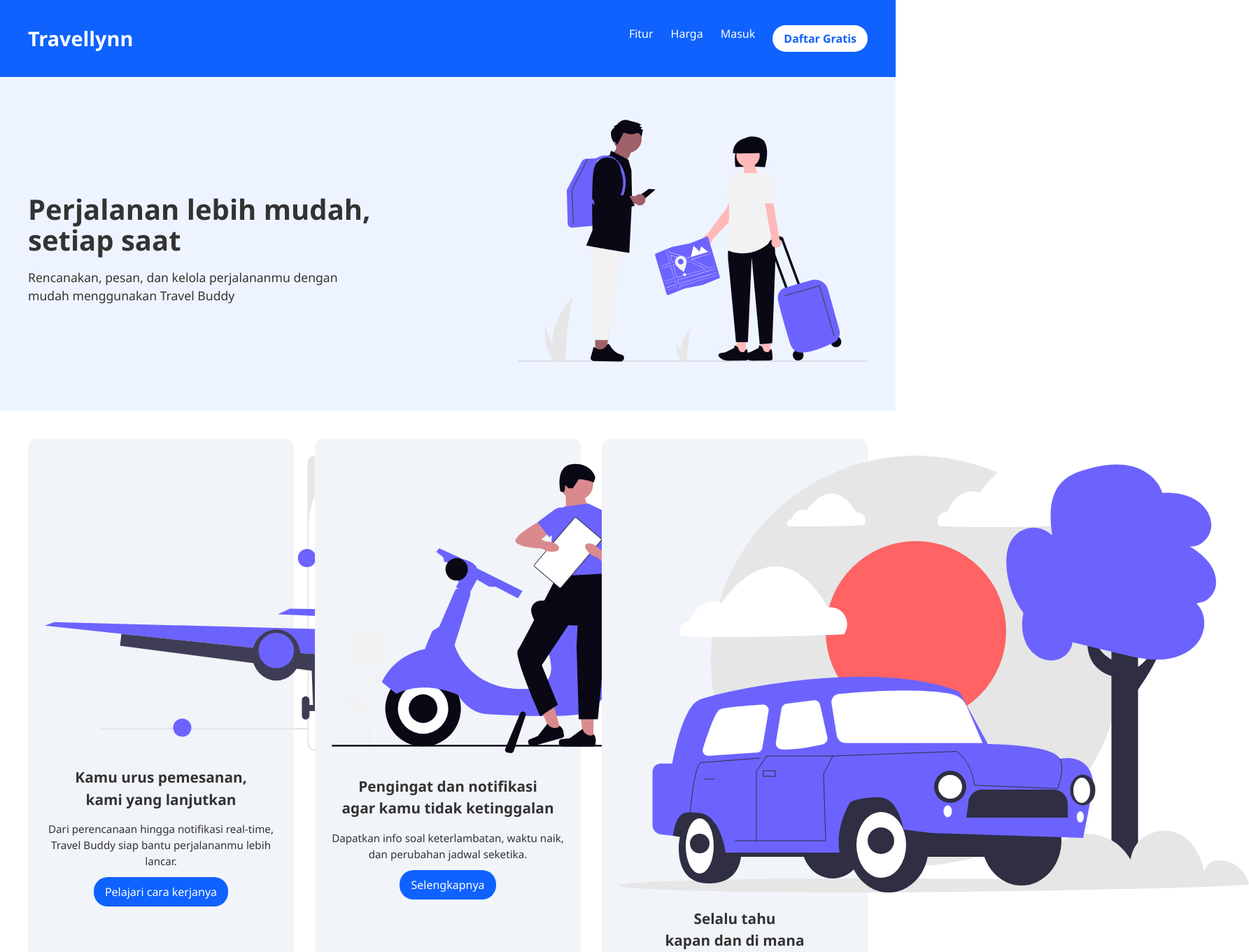
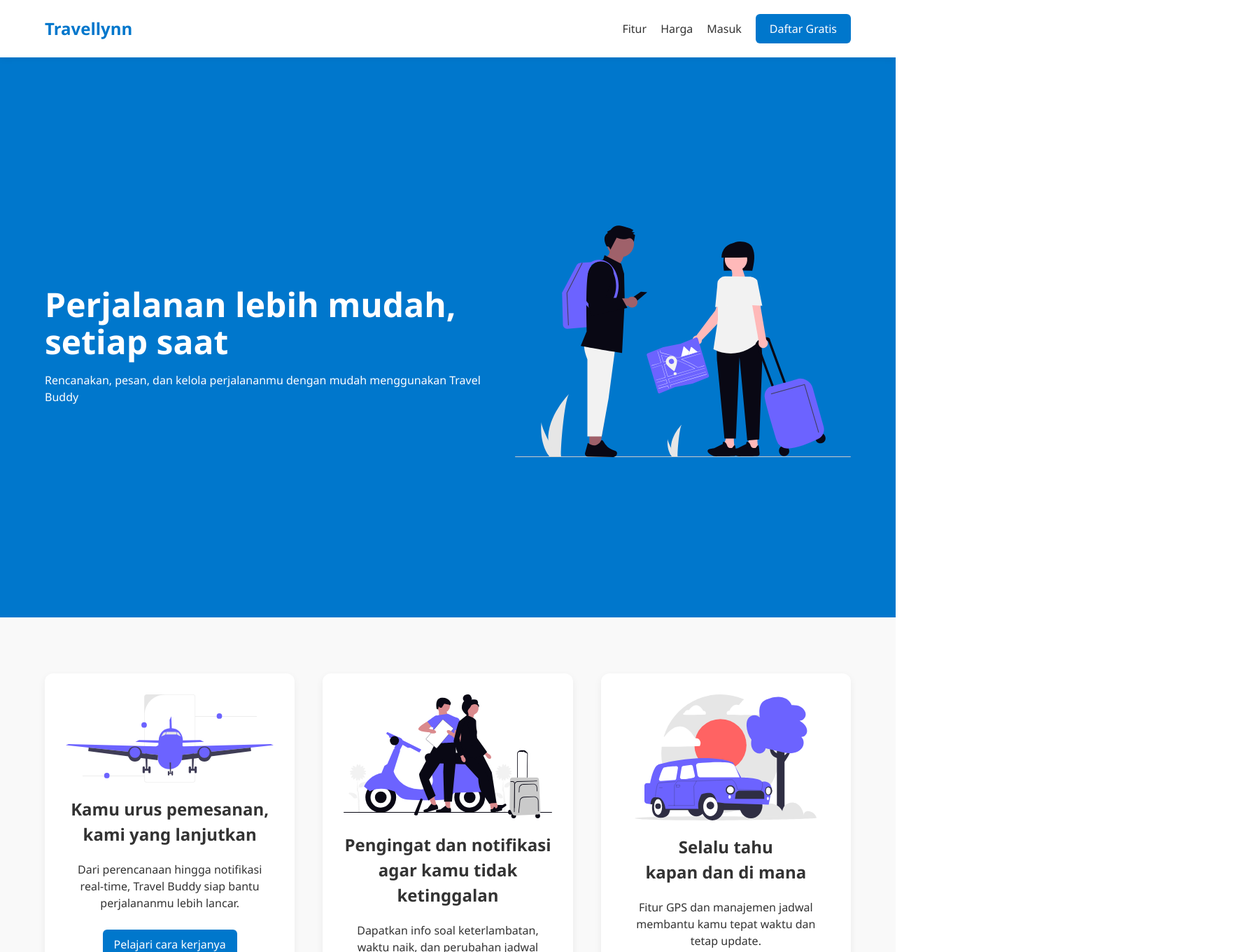
Before and after one commit to afiyyyyy/WEB-UAS-2025, a React (Vite) app: page / in a window 1280 px wide. Shown: the top 1360 px of the page at 70% size, 1785 px wide, since content can reach past the window. Built offline with nearby package versions, Linux system fonts and the light colour scheme.

Commit message:
Update konten dan style

```diff
--- a/src/App.css
+++ b/src/App.css
@@ -1,37 +1,55 @@
-/* Reset dan font dasar */
+/* src/App.css */
+
+* {
+  box-sizing: border-box;
+}
+html, body {
+  width: 100%;
+  height: auto;
+  padding: 0;
+  margin: 0;
+  overflow-x: hidden;
+}
+
+#root {
+  width: 100%;
+  overflow-x: hidden;
+}
+
 body {
   margin: 0;
-  font-family: 'Segoe UI', Tahoma, Geneva, Verdana, sans-serif;
-  background-color: #f9f9f9;
+  font-family: 'Segoe UI', sans-serif;
+  background: #f5f5f5;
   color: #333;
 }
 
-/* Container utama */
-.app-container {
-  display: flex;
-  flex-direction: column;
-  min-height: 100vh;
-}
-
-/* Navbar */
+/* === Travel Buddy === */
 .navbar {
   display: flex;
   justify-content: space-between;
   align-items: center;
-  padding: 20px 40px;
-  background-color: #0f62fe;
-  color: #fff;
+  background: white;
+  padding: 20px 5vw;
+  box-shadow: 0 2px 10px rgba(0,0,0,0.05);
+  position: sticky;
+  top: 0;
+  z-index: 1000;
+  width: 100%;
 }
 
 .logo {
-  font-size: 1.8rem;
   font-weight: bold;
+  font-size: 1.5em;
+  color: #0077cc;
 }
 
 .nav-links {
+  list-style: none;
   display: flex;
-  gap: 25px;
-  list-style: none;
+  gap: 20px;
+  align-items: center;
+  margin: 0;
+  padding: 0;
 }
 
 .nav-links li {
@@ -39,222 +57,336 @@ body {
 }
 
 .cta {
-  background-color: #fff;
-  color: #0f62fe;
-  padding: 8px 16px;
+  background: #0077cc;
+  color: white;
   border: none;
-  border-radius: 30px;
-  font-weight: bold;
+  padding: 10px 20px;
+  border-radius: 6px;
   cursor: pointer;
-  transition: background-color 0.3s ease;
 }
 
-.cta:hover {
-  background-color: #e5e5e5;
-}
-
-/* Hero Section */
 .hero {
   display: flex;
+  justify-content: space-between;
   align-items: center;
-  justify-content: space-between;
-  padding: 60px 40px;
-  background: #eef4ff;
+  background: #0077cc;
+  color: white;
+  padding: 80px 5vw;
+  min-height: 100vh;
   flex-wrap: wrap;
+  width: 100%;
+  overflow: hidden;
+  box-sizing: border-box;
 }
 
 .hero-text {
-  max-width: 500px;
+  flex: 1;
+  min-width: 280px;
 }
 
-.hero h1 {
-  font-size: 2.5rem;
-  margin-bottom: 16px;
-}
-
-.hero p {
-  font-size: 1.1rem;
+.hero-text h1 {
+  font-size: 3rem;
+  margin-bottom: 10px;
 }
 
 .hero img {
-  max-width: 500px;
+  flex: 1;
+  max-width: 480px;
+  margin-top: 20px;
   width: 100%;
   height: auto;
+  object-fit: contain;
 }
 
-/* Features */
 .features {
   display: grid;
-  grid-template-columns: repeat(auto-fit, minmax(300px, 1fr));
-  gap: 30px;
-  padding: 40px;
-  background-color: #fff;
+  grid-template-columns: repeat(auto-fit, minmax(280px, 1fr));
+  gap: 40px;
+  padding: 80px 5vw;
+  background: #f9f9f9;
+  width: 100%;
+  box-sizing: border-box;
 }
 
 .feature {
-  background: #f1f4f8;
-  padding: 24px;
+  background: white;
   border-radius: 12px;
+  padding: 30px;
   text-align: center;
+  box-shadow: 0 4px 12px rgba(0,0,0,0.06);
 }
 
-.feature h2 {
-  font-size: 1.3rem;
-  margin: 16px 0 10px;
-}
-
-.feature p {
-  font-size: 0.95rem;
-  margin-bottom: 12px;
+.feature img {
+  max-height: 180px;
+  width: auto;
+  height: auto;
+  max-width: 100%;
+  display: block;
+  margin: 0 auto 20px;
 }
 
 .feature button {
-  background-color: #0f62fe;
-  color: #fff;
+  background: #0077cc;
+  color: white;
   border: none;
   padding: 10px 16px;
-  border-radius: 20px;
+  border-radius: 6px;
+  margin-top: 10px;
   cursor: pointer;
-  font-weight: 500;
 }
 
-.feature button:hover {
-  background-color: #0041c2;
+.cta-banner {
+  text-align: center;
+  padding: 80px 5vw;
+  background: #eaf4ff;
+  width: 100%;
+  box-sizing: border-box;
 }
 
-/* Map & Video */
-.map-video-section {
-  display: flex;
-  flex-wrap: wrap;
-  gap: 24px;
-  padding: 40px;
-  background-color: #eef4ff;
-  justify-content: center;
+.cta-banner h2 {
+  font-size: 2rem;
+  margin-bottom: 20px;
 }
 
-.card {
-  flex: 1 1 400px;
-  padding: 20px;
-  background: white;
-  border-radius: 10px;
-  box-shadow: 0px 4px 10px rgba(0,0,0,0.05);
-}
-
-.card iframe {
+footer {
+  background: #333;
+  color: white;
+  padding: 60px 5vw;
+  display: flex;
+  flex-direction: column;
+  align-items: center;
   width: 100%;
-  height: 250px;
-  border-radius: 10px;
-}
-
-/* CTA Banner */
-.cta-banner {
-  text-align: center;
-  padding: 50px 20px;
-  background-color: #0f62fe;
-  color: white;
-}
-
-.download-buttons button {
-  background-color: white;
-  color: #0f62fe;
-  padding: 10px 20px;
-  font-weight: bold;
-  border: none;
-  border-radius: 25px;
-  margin-top: 16px;
-}
-
-.download-buttons button:hover {
-  background-color: #e5e5e5;
-}
-
-/* Footer */
-.footer {
-  background-color: #222;
-  color: #ddd;
-  padding: 40px 20px;
-  display: flex;
-  flex-wrap: wrap;
-  justify-content: space-between;
-  gap: 24px;
+  box-sizing: border-box;
 }
 
 .footer-logo {
   font-size: 1.5rem;
   font-weight: bold;
+  margin-bottom: 20px;
 }
 
 .footer-links {
   display: flex;
-  gap: 40px;
+  gap: 60px;
+  margin-bottom: 20px;
+  flex-wrap: wrap;
+  justify-content: center;
 }
 
 .footer-links h4 {
   margin-bottom: 10px;
-  color: #fff;
+  font-size: 1.1rem;
+  color: #88c9ff;
 }
 
-.footer-links p {
-  margin: 4px 0;
+.footer-copy {
   font-size: 0.9rem;
+  color: #bbb;
+  margin-top: 20px;
+  text-align: center;
+}
+
+@media (max-width: 768px) {
+  .hero {
+    flex-direction: column;
+    text-align: center;
+  }
+
+  .hero img {
+    max-width: 100%;
+  }
+
+  .nav-links {
+    flex-wrap: wrap;
+    gap: 10px;
+  }
+}
+
+/* === LAYOUT LAROYYBA === */
+.main-layout {
+  display: flex;
+  min-height: 100vh;
+  width: 100%;
+}
+
+.main-content {
+  flex: 1;
+  overflow-y: auto;
+  background-color: #f5f5f5;
+  padding: 20px;
+}
+
+/* === SIDEBAR === */
+.sidebar {
+  width: 250px;
+  background-color: #1e3a8a;
+  color: white;
+  height: 100vh;
+  padding: 24px;
+  position: sticky;
+  top: 0;
+  display: flex;
+  flex-direction: column;
+  gap: 20px;
+}
+
+.sidebar h1 {
+  font-size: 24px;
+  font-weight: bold;
+  margin-bottom: 16px;
+}
+
+.sidebar a {
+  color: white;
+  text-decoration: none;
+  font-size: 16px;
+  padding: 8px 0;
+  transition: color 0.3s ease;
+}
+
+.sidebar a:hover {
+  color: #facc15;
+}
+
+/* === LAROYYBA HERO === */
+.laroyba-hero {
+  padding: 60px 40px;
+  background-color: #ffffff;
+}
+
+.laroyba-hero h1 {
+  font-size: 2.5rem;
+  font-weight: bold;
+  margin-bottom: 10px;
+  color: #1e3a8a;
+}
+
+.laroyba-hero p {
+  font-size: 1.2rem;
+  color: #555;
+}
+
+/* === WRAPPER untuk konten biar sejajar sidebar === */
+.content-wrapper {
+  padding-left: 0;
+  padding-right: 20px;
+  max-width: 100%;
+}
+
+@media (min-width: 768px) {
+  .content-wrapper {
+    padding-left: 30px;
+  }
+}
+
+/* === WRAPPER fix hero/features agar gak ketiban sidebar === */
+.content-wrapper section {
+  margin-left: auto;
+  margin-right: auto;
+  max-width: 100%;
+  box-sizing: border-box;
+  padding-left: 20px;
+  padding-right: 20px;
+}
+
+@media (min-width: 768px) {
+  .content-wrapper section {
+    padding-left: 40px;
+    padding-right: 40px;
+  }
+}
+
+/* === Fixing Responsive Sidebar and Main Layout === */
+@media (max-width: 768px) {
+  .main-layout {
+    flex-direction: column;
+  }
+
+  .sidebar {
+    width: 100%;
+    height: auto;
+    position: relative;
+  }
+
+  .main-content {
+    padding: 20px 10px;
+  }
+
+  .content-wrapper {
+    padding-left: 0;
+    padding-right: 0;
+  }
+
+  .content-wrapper section {
+    padding-left: 20px;
+    padding-right: 20px;
+  }
+}
+
+.map-video-section {
+  display: flex;
+  flex-wrap: wrap;
+  justify-content: center;
+  gap: 20px;
+  padding: 40px 20px;
+  background-color: #f9f9f9;
+}
+
+.card {
+  flex: 1 1 500px;
+  max-width: 550px;
+  background: white;
+  padding: 20px;
+  border-radius: 16px;
+  box-shadow: 0 4px 10px rgba(0, 0, 0, 0.05);
+}
+
+.card iframe {
+  width: 100%;
+  height: 315px;
+  border-radius: 12px;
+  border: none;
 }
 
 .student-info {
-  font-size: 0.9rem;
-  line-height: 1.6;
+  margin: 2rem auto 1rem;
+  padding: 1rem;
+  background-color: #f5f5f5;
+  border-radius: 10px;
+  max-width: 500px;
+  font-size: 14px;
+  color: #333;
+  box-shadow: 0 0 8px rgba(0, 0, 0, 0.05);
+  text-align: left;
+}
+.student-info p {
+  margin: 0.2rem 0;
 }
 
-.social-media-icons {
-  display: flex;
-  gap: 16px;
-  font-size: 1.4rem;
+
+@media (max-width: 768px) {
+  .map-video-section {
+    flex-direction: column;
+    align-items: center;
+  }
 }
 
-.social-media-icons a {
-  color: #0f62fe;
-  transition: color 0.3s ease;
+.social-icons {
+  display: flex;
+  justify-content: center;
+  align-items: center;
+  gap: 40px;             /* Lebih besar jaraknya antar icon */
+  font-size: 40px;       /* Ukuran icon dibesarkan */
+  margin-top: 40px;      /* Jarak dari card biodata */
 }
 
-.social-media-icons a:hover {
-  color: #fff;
+.social-icons a {
+  color: #4c51bf;
+  text-decoration: none;
+  transition: transform 0.3s ease, color 0.3s ease;
 }
 
-.footer-copy {
-  width: 100%;
-  text-align: center;
-  margin-top: 30px;
-  font-size: 0.8rem;
-  color: #888;
+.social-icons a:hover {
+  color: #00e6e6;
+  transform: scale(1.3);  /* Membesar lebih signifikan saat hover */
 }
-
-/* Responsive */
-@media screen and (max-width: 768px) {
-  .navbar {
-    flex-direction: column;
-    align-items: flex-start;
-    padding: 20px;
-  }
-
-  .nav-links {
-    flex-direction: column;
-    gap: 10px;
-    margin-top: 10px;
-  }
-
-  .hero {
-    flex-direction: column;
-    align-items: center;
-    text-align: center;
-  }
-
-  .footer {
-    flex-direction: column;
-    align-items: center;
-    text-align: center;
-  }
-
-  .footer-links {
-    flex-direction: column;
-    gap: 20px;
-  }
-}
```
